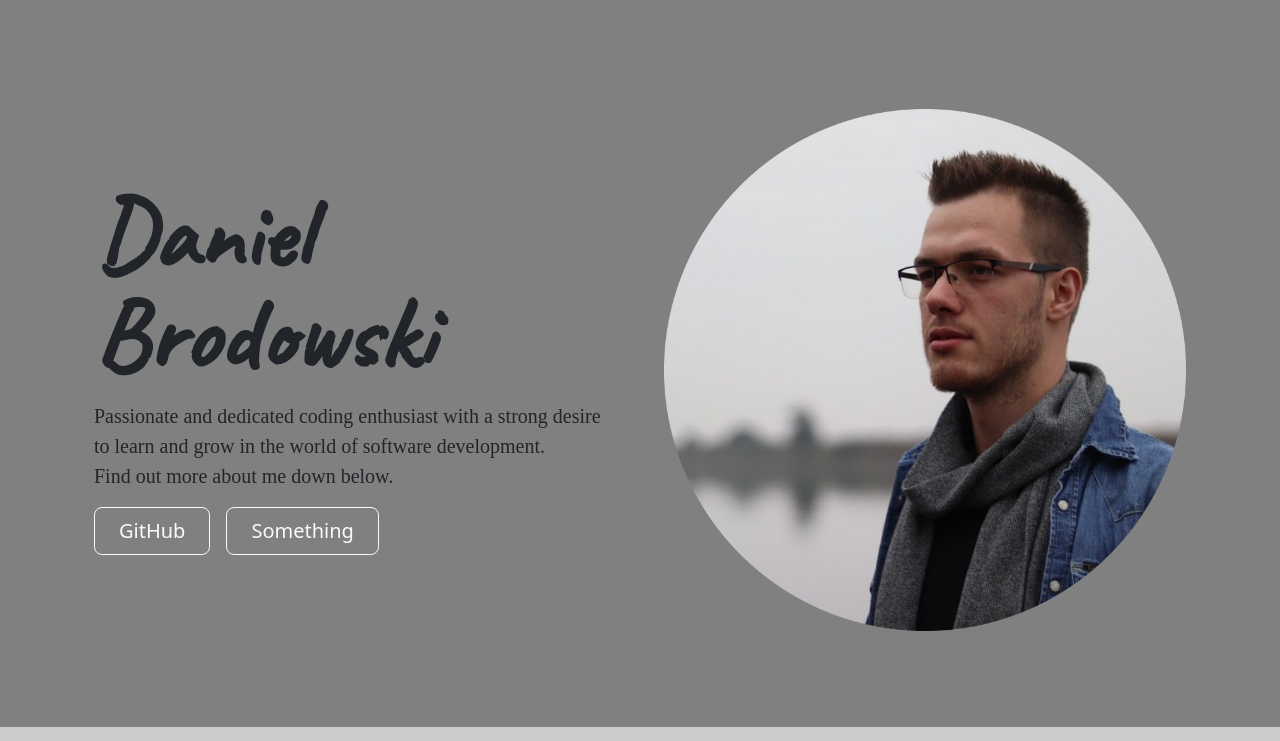
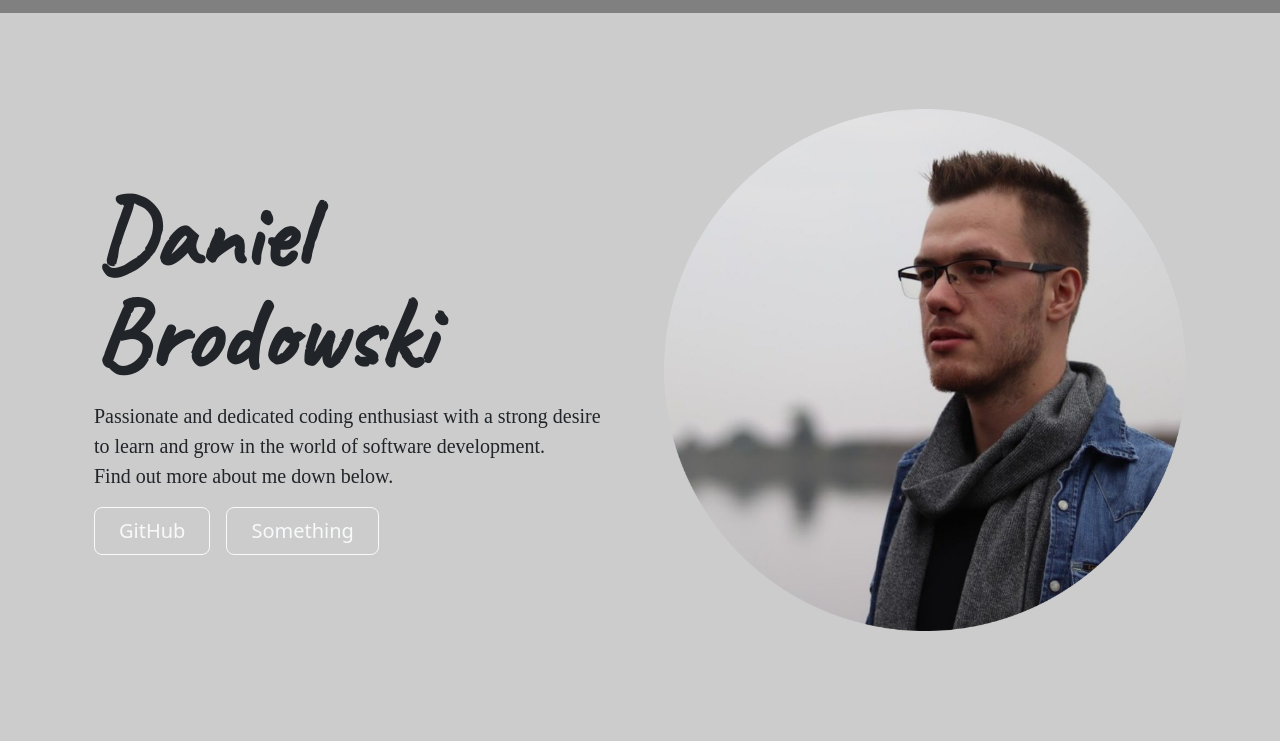
Before and after one commit to tenczowy/Personal-Site, a website built with Parcel: page index.html in a window 1280 px wide. Shown: the part 59-800 px from the top of the page. Built offline with nearby package versions, Linux system fonts and the light colour scheme.

Commit message:
Update style.css

```diff
--- a/css/style.css
+++ b/css/style.css
@@ -12,12 +12,8 @@ p{
   font-family: 'Bodoni Moda', serif;
 }
 
-.part-1{
-  background-color: grey;
-  background-size: 180% 180%;
-}
 
-.about-me, .projects, .foot
+.about-me, .projects, .foot , .part-1
 {
   background-color: #CCCCCC;
 }
```
